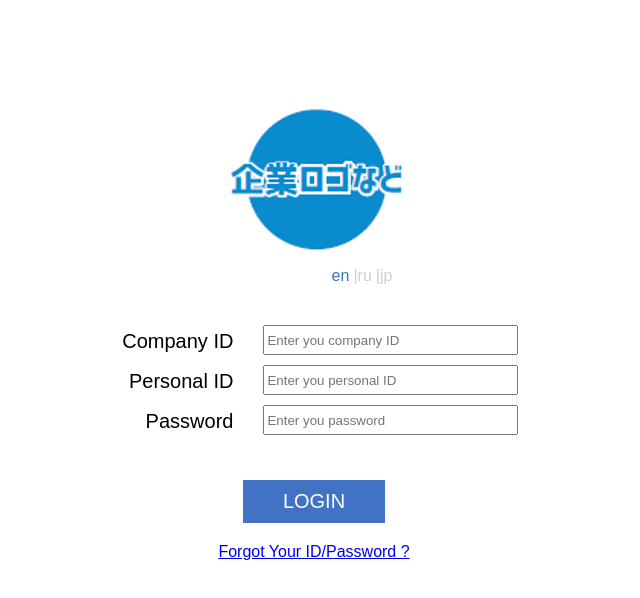
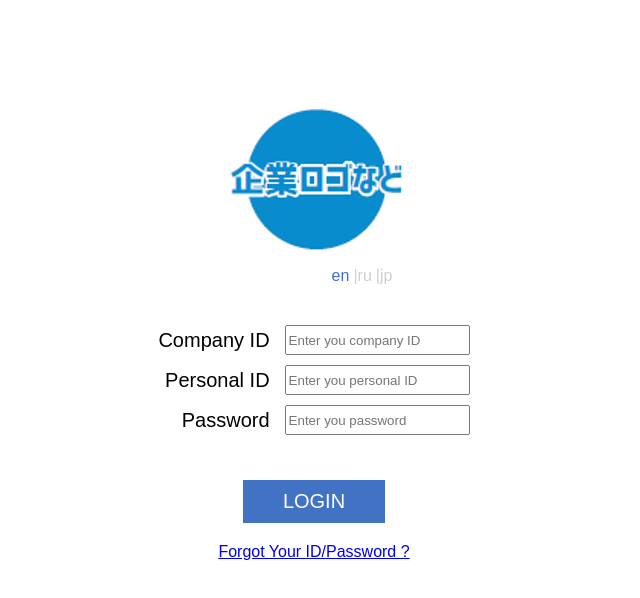
Before and after one commit to PavelKg/Interview-WS-front, a Vue app: page /login in a window 1280 px wide. Shown: the top 598 px of the page, without its empty margins (326-966 px from the left). Built offline with nearby package versions, Linux system fonts and the light colour scheme; what vue-notification would draw is missing.

Commit message:
fix design login form

```diff
--- a/src/router/login.vue
+++ b/src/router/login.vue
@@ -1,7 +1,6 @@
 <template>
   <div id="login-form">
     <div id="header"></div>
-    <form class="login" @submit.prevent="login">
       <div class="logo-container">
         <img src="../assets/images/logo.png" class="avatar">
       </div>
@@ -16,29 +15,28 @@
           <span class="locale-item" :class="{ active: locale.code===activeLocale}">{{locale.code}}</span>
         </div>
       </div>
+    <form class="login" @submit.prevent="login">
       <div class="field-container">
         <div id="company_id" class="field-row">
-          <label>{{ $t("message.company_id") }}</label>
+          <span>{{ $t("message.company_id") }}</span>
           <input
             id="company_id"
             required
             :placeholder="placeholder('company ID')"
             @input="handleInput('companyId', $event.target.value)"
           >
-          <div class="right_space"/>
         </div>
         <div id="user_id" class="field-row">
-          <label>{{ $t("message.personal_id") }}</label>
+          <span>{{ $t("message.personal_id") }}</span>
           <input
             id="personal_id"
             required
             :placeholder="placeholder('personal ID')"
             @input="handleInput('personalId',$event.target.value)"
           >
-          <div class="right_space"/>
         </div>
         <div id="password" class="field-row">
-          <label>{{ $t("message.password") }}</label>
+          <span>{{ $t("message.password") }}</span>
           <input
             id="password"
             type="password"
@@ -47,7 +45,6 @@
             :value="password"
             @input="handleInput('password', $event.target.value)"
           >
-          <div class="right_space"/>
         </div>
       </div>
       <div class="errMess">
@@ -122,14 +119,12 @@ export default {
 #login-form {
   display: flex;
   flex-direction: column;
-  max-width: 900px;
   background-color: #fff;
+  align-items: center;
   margin: 0 auto;
   padding: 0 60px;
 }
 .logo-container {
-  //text-align: center;
-  //margin: 24px 0 12px 0;
   display: flex;
   justify-content: center;
 }
@@ -158,29 +153,20 @@ export default {
 }
 .field-row {
   display: flex;
-  align-content: space-between;
+  align-content: center;
   margin-bottom: 10px;
   height: 30px;
-  label {
-    flex-grow: 3;
+  align-content: space-between;
+  span {
+    line-height:30px;
+    padding-right: 15px;
+    font-size: 20px;
+    white-space: nowrap;
     text-align: right;
-    padding-right: 30px;
-    line-height: 1.6;
-    flex-shrink: 1;
-    flex-basis: 0%;
-    font-size: 20px;
+    width: 100%;
   }
   input {
-    flex-grow: 2;
-    flex-shrink: 1;
-    flex-basis: 0%;
-    //width: 35%;
-    //margin-right: 300px;
-  }
-  .right_space {
-    flex-grow: 2;
-    flex-shrink: 1;
-    flex-basis: 0%;
+    margin-left: auto;
   }
 }
 .button-container {
@@ -203,6 +189,7 @@ button {
 .password-recovery {
   display: flex;
   justify-content: center;
+  white-space: nowrap;
 }
 
 .errMess {
@@ -215,4 +202,10 @@ button {
     text-align: right;
   }
 }
+@media (max-width: 768px) {
+
+}
+@media (max-width: 400px) {
+
+}
 </style>
```
